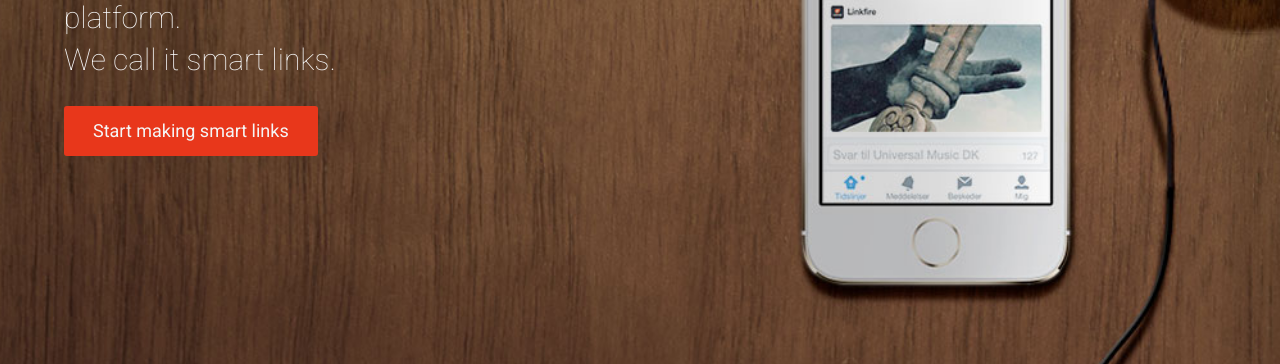
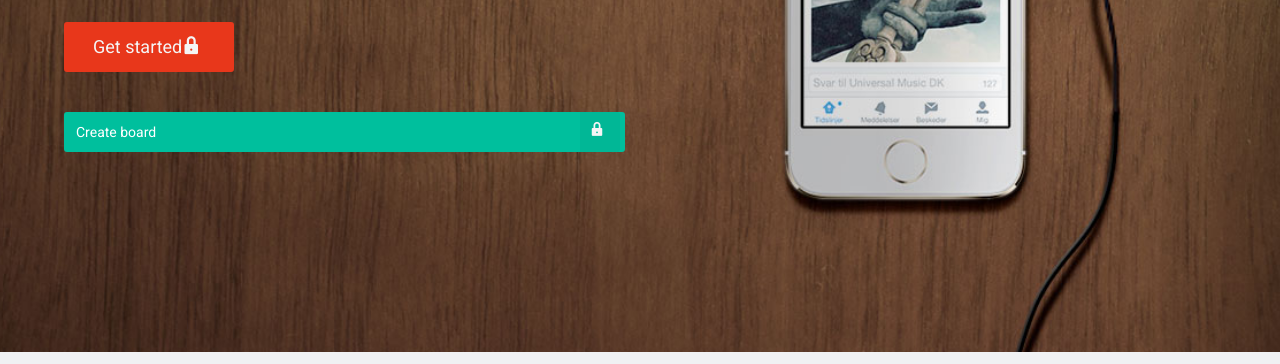
Before and after one commit to AreWeThereYeti/Linkfire_2.0, a website: page dev/index.html in a window 1280 px wide. Shown: the part 545-909 px from the top of the page. Drawn offline with Linux system fonts and the light colour scheme.

Commit message:
button changes

```diff
--- a/dev/sass/main.scss
+++ b/dev/sass/main.scss
@@ -37,9 +37,8 @@ p, span{
   @include background-size(cover);
   width: 100%;
   height: 100%;
-  background-position:center bottom;
+  background-position:center;
   color:#000;
-  min-height:1000px;
 }
 #features{
   @include background(image-url("bg-section2.jpg"));
@@ -198,6 +197,39 @@ p, span{
 
 }
 
+
+.myBtn  {
+  display: block;
+  position: relative;
+  padding-left: 12px;
+  background-color: #00bf9d;
+  height: 40px;
+  margin: 30px 0 0 0;
+  border-radius: 3px;
+}
+
+.myBtn span:first-child {
+  float: left;
+  color: #fff;
+  padding-right: 10px;
+  line-height: 40px;
+  height: 40px;
+}
+
+.myBtn span:last-child {
+  display: block;
+  float: right;
+  width: 40px;
+  height: 40px;
+  padding: 10px;
+  background-color: #01b796;
+  -webkit-border-top-right-radius: 3px;
+  -webkit-border-bottom-right-radius: 3px;
+  -moz-border-radius-topright: 3px;
+  -moz-border-radius-bottomright: 3px;
+  border-top-right-radius: 3px;
+  border-bottom-right-radius: 3px;
+}
 
 // Jumbotron used to style the greeting message //
 
--- a/dev/scripts/templates/landing/landing.html
+++ b/dev/scripts/templates/landing/landing.html
@@ -4,8 +4,9 @@
     <div class="col-xs-8 col-sm-6 col-md-6">
         <div class="jumbotron">
           <h1>Smart links for the music industry</h1>
-          <p class="lead">Create intelligent links that routes users to content in their preferred app, device or platform.<br>We call it smart links.</p>
-          <p><a class="btn btn-lg btn-primary" ng-href="#">Start making smart links</a></p>
+          <p class="lead">Create intelligent links that route fans to the music they love, in the apps they love</p>
+          <p><a class="btn btn-lg btn-primary" ng-href="#">Get started<span class="icon-lock"></span></a></p>
+          <a class="myBtn medium" href="#"><span>Create board</span><span class="icon-lock"></span></a>
             <!--<span>Or watch our<a ng-click="open()"> explainer video</a></span>-->
         </div>
     </div>
```
Also changed, not shown: dev/stylesheets/main.css.
